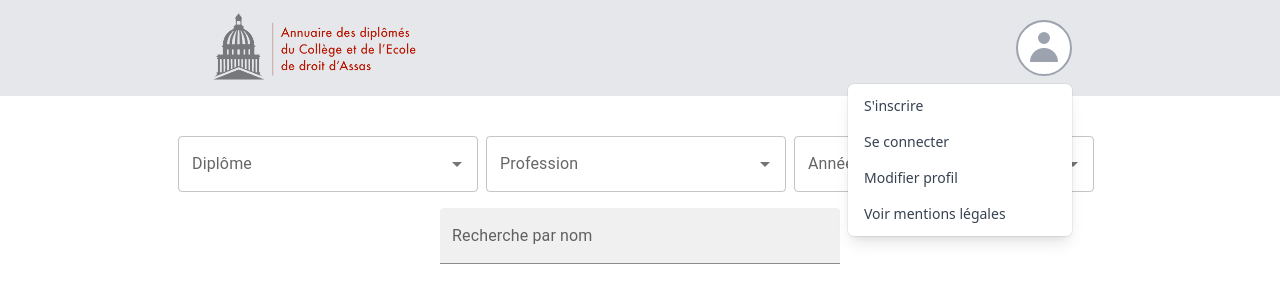
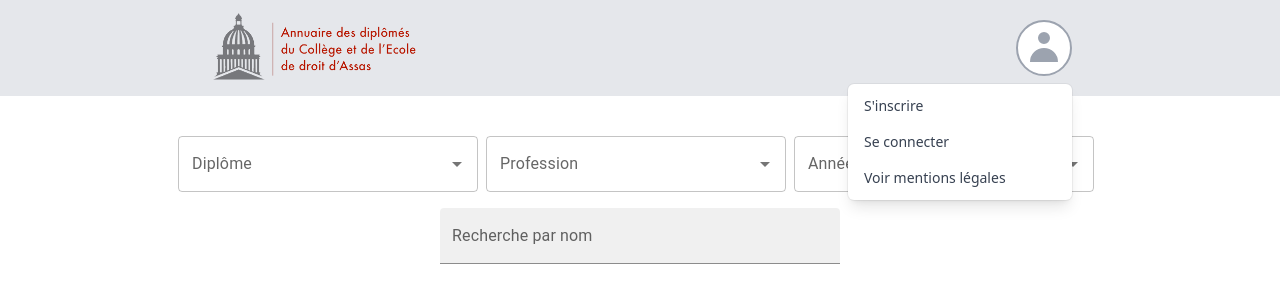
Before and after one commit to WildCodeSchool/2022-03-JS-Remote-404-Alumni-droit, a React (Vite) app in the folder frontend/: page / in a window 1280 px wide. Both pictures are taken after a click on the button 1044 px from the left and 48 px from the top of the page. Shown: the top 286 px of the page. Built offline with nearby package versions, Linux system fonts and the light colour scheme; no server answers; a web font is replaced by a local one.

Commit message:
FIXED link in navbar to modify ones profile

```diff
--- a/frontend/src/components/Navbar.jsx
+++ b/frontend/src/components/Navbar.jsx
@@ -80,12 +80,17 @@ function Navbar() {
                     </Link>
                   )}
                 </Menu.Item>
+                {!user ? (
+                  ""
+                ) : (
                   <Menu.Item>
                     {({ active }) => (
                       <Link
-                      to="/profile/:userId"
+                        to={`/profile/${user.id}`}
                         className={classNames(
-                        active ? "bg-gray-100 text-gray-900" : "text-gray-700",
+                          active
+                            ? "bg-gray-100 text-gray-900"
+                            : "text-gray-700",
                           "block px-4 py-2 text-sm"
                         )}
                       >
@@ -93,6 +98,7 @@ function Navbar() {
                       </Link>
                     )}
                   </Menu.Item>
+                )}
                 <Menu.Item>
                   {({ active }) => (
                     <Link
```
Also changed, not shown: 1 other file (tests, documents, lock files or other folders). Lines whose indentation alone changed are shown as unchanged.
